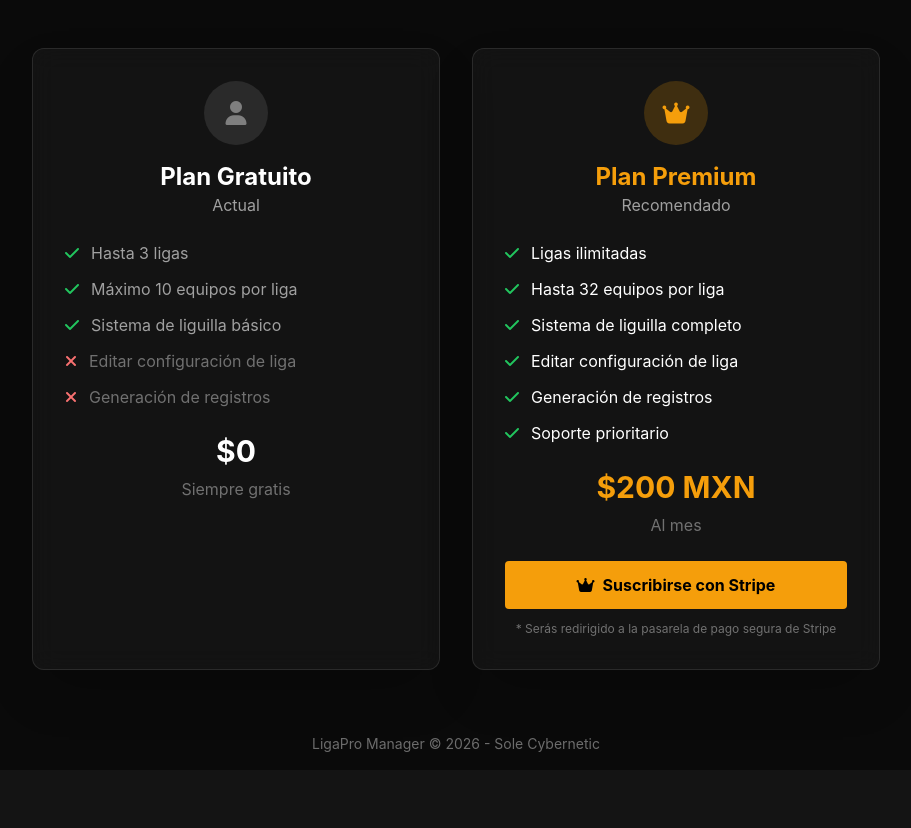
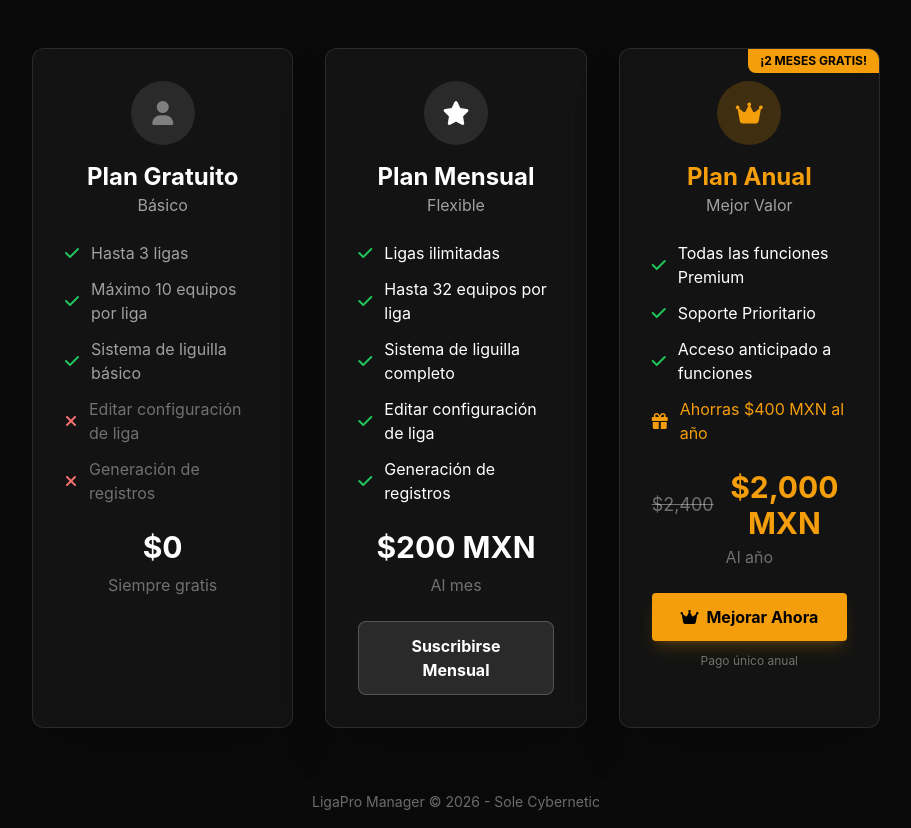
Before and after one commit to carlosjr-19/LigaPro-Manager, a Flask app: page /premium in a window 1280 px wide. Shown: the part 186-1014 px from the top of the page, without its empty margins (184-1095 px from the left). Before the commit the page ends 938 px from the top, so only its background shows below. Run offline with Flask 3, Linux system fonts and the light colour scheme; a user stored in the database is signed in; some libraries are stand-ins or nearby versions.

Commit message:
Premiun Anual

```diff
--- a/ligapro_manager/config.py
+++ b/ligapro_manager/config.py
@@ -17,4 +17,5 @@ class Config:
     STRIPE_PUBLIC_KEY = os.environ.get('STRIPE_PUBLIC_KEY')
     STRIPE_SECRET_KEY = os.environ.get('STRIPE_SECRET_KEY')
     STRIPE_PRICE_ID = os.environ.get('STRIPE_PRICE_ID')
+    STRIPE_PRICE_ANUAL_ID = os.environ.get('STRIPE_PRICE_ANUAL_ID')
     STRIPE_CAPTAIN_PRICE_ID = os.environ.get('STRIPE_CAPTAIN_PRICE_ID')
--- a/ligapro_manager/routes/premium.py
+++ b/ligapro_manager/routes/premium.py
@@ -27,6 +27,9 @@ def create_checkout_session():
 
         if plan_type == 'captain':
              price_id = current_app.config['STRIPE_CAPTAIN_PRICE_ID']
+             mode = 'payment'
+        elif plan_type == 'annual':
+             price_id = current_app.config['STRIPE_PRICE_ANUAL_ID']
              mode = 'payment'
         else:
              price_id = current_app.config['STRIPE_PRICE_ID']
--- a/ligapro_manager/templates/premium.html
+++ b/ligapro_manager/templates/premium.html
@@ -14,7 +14,7 @@
     </header>
 
     <main class="max-w-4xl mx-auto px-6 py-12">
-        <div class="grid grid-cols-1 md:grid-cols-2 gap-8">
+        <div class="grid grid-cols-1 md:grid-cols-3 gap-8">
             <!-- Free Plan -->
             <div class="card">
                 <div class="text-center mb-6">
@@ -22,7 +22,7 @@
                         <i class="fas fa-user text-2xl text-white/40"></i>
                     </div>
                     <h3 class="text-2xl font-bold">Plan Gratuito</h3>
-                    <p class="text-white/60">Actual</p>
+                    <p class="text-white/60">Básico</p>
                 </div>
                 <ul class="space-y-3 mb-6">
                     <li class="flex items-center gap-3 text-white/60">
@@ -46,20 +46,20 @@
                         <span>Generación de registros</span>
                     </li>
                 </ul>
-                <div class="text-center">
+                <div class="text-center mt-auto">
                     <p class="text-3xl font-bold mb-2">$0</p>
                     <p class="text-white/40">Siempre gratis</p>
                 </div>
             </div>
 
-            <!-- Premium Plan -->
-            <div class="card border-warning/50 bg-warning/5">
+            <!-- Premium Plan (Monthly) -->
+            <div class="card border-white/10">
                 <div class="text-center mb-6">
-                    <div class="w-16 h-16 bg-warning/20 rounded-full flex items-center justify-center mx-auto mb-4">
-                        <i class="fas fa-crown text-2xl text-warning"></i>
+                    <div class="w-16 h-16 bg-white/10 rounded-full flex items-center justify-center mx-auto mb-4">
+                        <i class="fas fa-star text-2xl text-white"></i>
                     </div>
-                    <h3 class="text-2xl font-bold text-warning">Plan Premium</h3>
-                    <p class="text-white/60">Recomendado</p>
+                    <h3 class="text-2xl font-bold">Plan Mensual</h3>
+                    <p class="text-white/60">Flexible</p>
                 </div>
                 <ul class="space-y-3 mb-6">
                     <li class="flex items-center gap-3">
@@ -82,13 +82,9 @@
                         <i class="fas fa-check text-success"></i>
                         <span>Generación de registros</span>
                     </li>
-                    <li class="flex items-center gap-3">
-                        <i class="fas fa-check text-success"></i>
-                        <span>Soporte prioritario</span>
-                    </li>
                 </ul>
-                <div class="text-center mb-6">
-                    <p class="text-3xl font-bold mb-2 text-warning">$200 MXN</p>
+                <div class="text-center mb-6 mt-auto">
+                    <p class="text-3xl font-bold mb-2">$200 MXN</p>
                     <p class="text-white/40">Al mes</p>
                 </div>
 
@@ -98,13 +94,65 @@
                 </button>
                 {% else %}
                 <form method="POST" action="{{ url_for('premium.create_checkout_session') }}">
+                    <button type="submit" class="w-full btn-secondary font-bold py-3 px-4 rounded transition-colors">
+                        Suscribirse Mensual
+                    </button>
+                </form>
+                {% endif %}
+            </div>
+
+            <!-- Premium Plan (Annual) -->
+            <div
+                class="card border-warning/50 bg-warning/5 relative overflow-hidden transform hover:scale-105 transition-transform duration-300">
+                <div class="absolute top-0 right-0 bg-warning text-black text-xs font-bold px-3 py-1 rounded-bl-lg">
+                    ¡2 MESES GRATIS!
+                </div>
+                <div class="text-center mb-6">
+                    <div class="w-16 h-16 bg-warning/20 rounded-full flex items-center justify-center mx-auto mb-4">
+                        <i class="fas fa-crown text-2xl text-warning"></i>
+                    </div>
+                    <h3 class="text-2xl font-bold text-warning">Plan Anual</h3>
+                    <p class="text-white/60">Mejor Valor</p>
+                </div>
+                <ul class="space-y-3 mb-6">
+                    <li class="flex items-center gap-3">
+                        <i class="fas fa-check text-success"></i>
+                        <span>Todas las funciones Premium</span>
+                    </li>
+                    <li class="flex items-center gap-3">
+                        <i class="fas fa-check text-success"></i>
+                        <span>Soporte Prioritario</span>
+                    </li>
+                    <li class="flex items-center gap-3">
+                        <i class="fas fa-check text-success"></i>
+                        <span>Acceso anticipado a funciones</span>
+                    </li>
+                    <li class="flex items-center gap-3 text-warning">
+                        <i class="fas fa-gift"></i>
+                        <span>Ahorras $400 MXN al año</span>
+                    </li>
+                </ul>
+                <div class="text-center mb-6 mt-auto">
+                    <div class="flex items-center justify-center gap-2 mb-1">
+                        <span class="text-white/40 line-through text-lg">$2,400</span>
+                        <span class="text-3xl font-bold text-warning">$2,000 MXN</span>
+                    </div>
+                    <p class="text-white/40">Al año</p>
+                </div>
+
+                {% if current_user.is_premium %}
+                <button disabled class="btn-secondary w-full cursor-not-allowed opacity-50">
+                    <i class="fas fa-check mr-2"></i>Ya eres Premium
+                </button>
+                {% else %}
+                <form method="POST" action="{{ url_for('premium.create_checkout_session', plan='annual') }}">
                     <button type="submit"
-                        class="w-full bg-warning hover:bg-yellow-600 text-black font-bold py-3 px-4 rounded transition-colors">
-                        <i class="fas fa-crown mr-2"></i>Suscribirse con Stripe
+                        class="w-full bg-warning hover:bg-yellow-600 text-black font-bold py-3 px-4 rounded transition-colors shadow-lg shadow-warning/20">
+                        <i class="fas fa-crown mr-2"></i>Mejorar Ahora
                     </button>
                 </form>
                 <p class="text-white/40 text-xs text-center mt-3">
-                    * Serás redirigido a la pasarela de pago segura de Stripe
+                    Pago único anual
                 </p>
                 {% endif %}
             </div>
```
